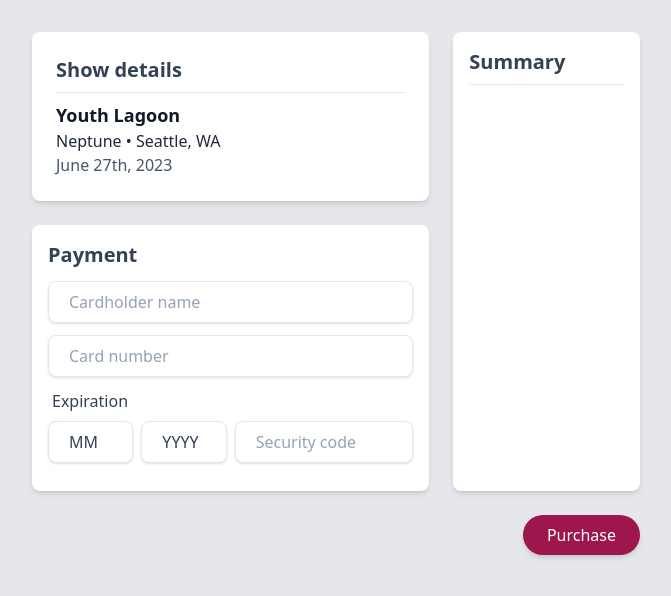
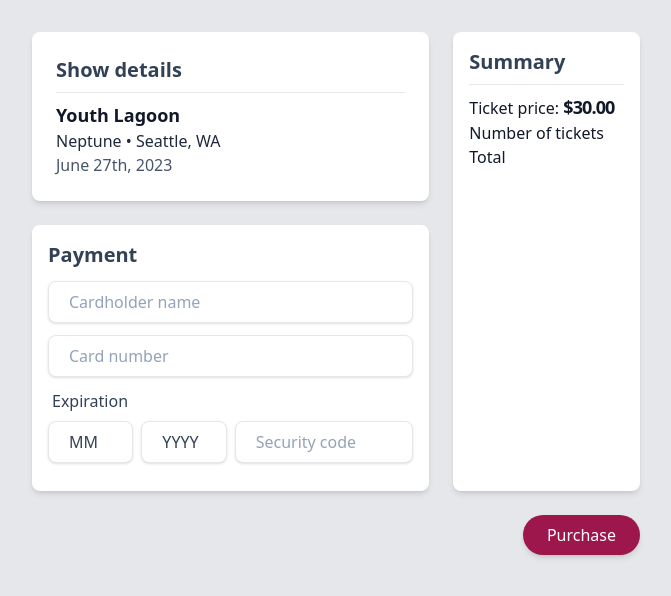
Before and after one commit to phyrisrose/frontend-tickets, a Next.js app: page /checkout/0 in a window 1280 px wide. Shown: the top 596 px of the page, without its empty margins (304-975 px from the left). Built offline with nearby package versions, Linux system fonts and the light colour scheme.

Commit message:
adding price, and a usd formatter to the summary card

```diff
--- a/src/app/checkout/[show]/checkout-summary-card.tsx
+++ b/src/app/checkout/[show]/checkout-summary-card.tsx
@@ -1,15 +1,37 @@
 import { Card } from '@/components';
+
+interface CheckoutSummaryCardProps {
+  price: number;
+}
 
 /**
  * @note the number of tickets get selected here
  * and the total due is displayed
  * (you can add some fake fees)
  */
-export default function CheckoutSummaryCard() {
+export default function CheckoutSummaryCard({
+  price,
+}: CheckoutSummaryCardProps) {
+  const usdFormatter = new Intl.NumberFormat('en-US', {
+    style: 'currency',
+    currency: 'USD',
+  });
+
+  const formattedPrice = usdFormatter.format(price);
+
   return (
     <Card className="col-span-1 row-span-2 p-4 divide-y order-3 sm:order-2 w-full">
       <h1 className="text-xl font-extrabold text-slate-700">Summary</h1>
-      <div className="mt-2 pt-2"></div>
+      <div className="mt-2 pt-2">
+        <div>
+          Ticket price:{' '}
+          <span className="text-lg font-bold tracking-tighter">
+            {formattedPrice}
+          </span>
+        </div>
+        <div>Number of tickets</div>
+        <div>Total</div>
+      </div>
     </Card>
   );
 }
--- a/src/app/checkout/[show]/page.tsx
+++ b/src/app/checkout/[show]/page.tsx
@@ -1,3 +1,4 @@
+import { notFound } from 'next/navigation';
 import { shows } from '@/app/shows-data';
 import PaymentCard from './payment-card';
 import CheckoutSummaryCard from './checkout-summary-card';
@@ -11,11 +12,14 @@
 
 export default function Checkout({ params }: CheckoutProps) {
   const show = shows[params.show];
+  if (!show) {
+    notFound();
+  }
 
   return (
     <div className="grid gap-6 grid-cols-1 sm:grid-cols-3">
       <ShowSummaryCard show={show} />
-      <CheckoutSummaryCard />
+      <CheckoutSummaryCard price={show.price} />
       <PaymentCard />
       <div className="col-span-1 sm:col-span-3 order-4 flex justify-center sm:justify-end">
         <button
```
